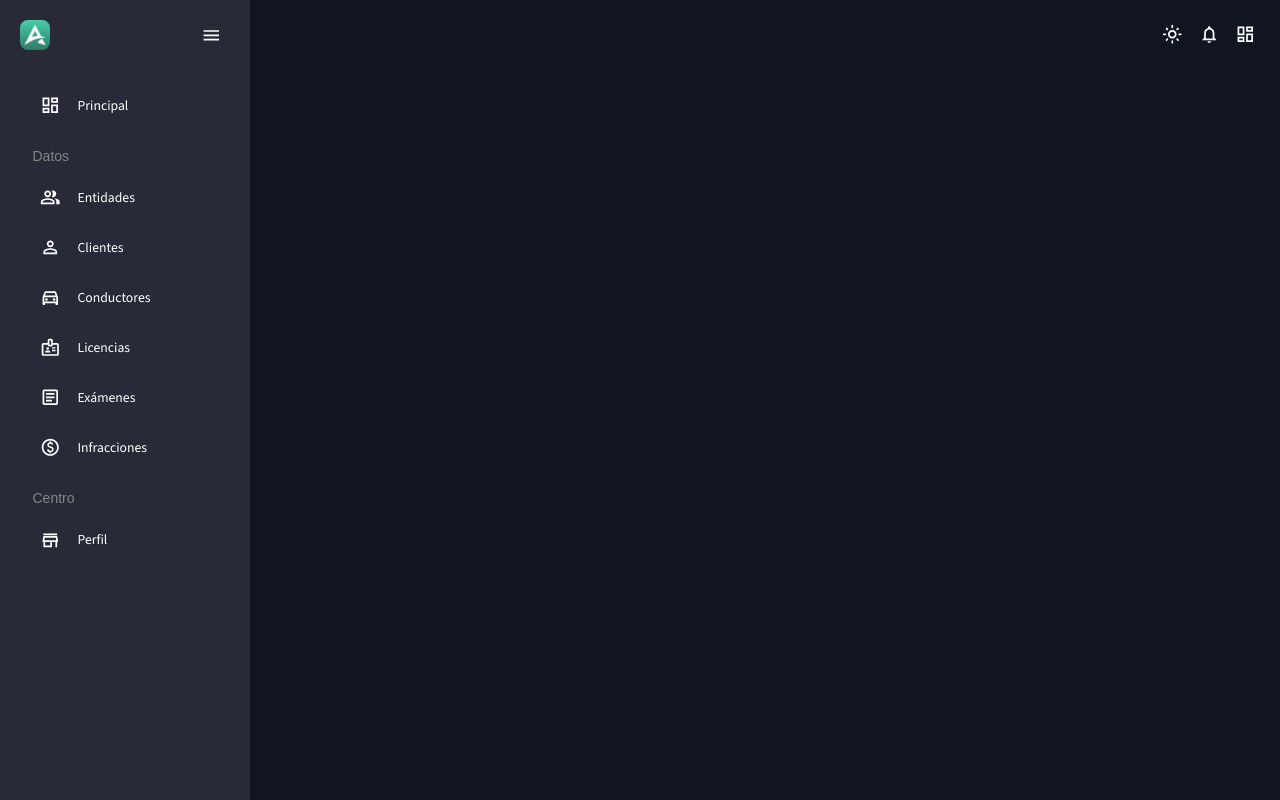
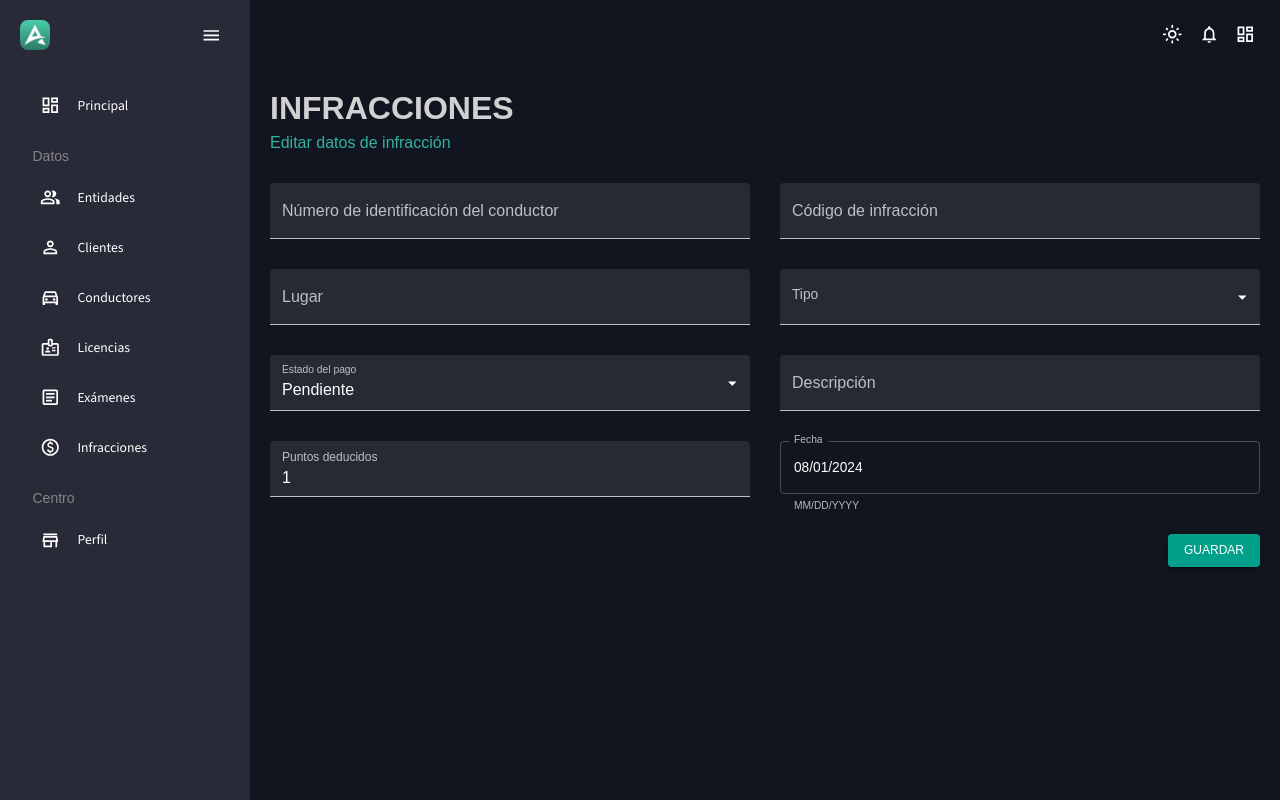
Before and after one commit to rafaelrdgz/licenses-management-system-frontend, a React (Vite) app: page /infractions/1/edit in a window 1280 px wide. Built offline with nearby package versions, Linux system fonts and the light colour scheme.

Commit message:
added infractionsForm

```diff
--- a/src/scenes/infractions/infractionsForm/index.jsx
+++ b/src/scenes/infractions/infractionsForm/index.jsx
@@ -1,11 +1,282 @@
-import React from 'react'
+import React from "react";
+import { Header, Select } from "../../../components";
+import { Box, Button, useMediaQuery } from "@mui/material";
+import { TextField } from "../../../components";
+import { Formik } from "formik";
+import * as yup from "yup";
+import { useState, useEffect } from "react";
+import MenuItem from "@mui/material/MenuItem";
+import FormControl from "@mui/material/FormControl";
+import { InputLabel } from "@mui/material";
+import { useParams, useNavigate } from "react-router-dom";
+import { AdapterDayjs } from "@mui/x-date-pickers/AdapterDayjs";
+import { LocalizationProvider } from "@mui/x-date-pickers/LocalizationProvider";
+import { DatePicker } from "@mui/x-date-pickers/DatePicker";
+import dayjs from "dayjs";
+import {
+  isValidIdDate,
+  isValidEntity,
+  isValidPersonID,
+} from "../../../utils/validations.js";
 
 function InfractionsForm() {
+  const [editing, setEditing] = useState(false);
+
+  const [info, setInfo] = useState({
+    driverId: "",
+    code: "",
+    date: dayjs(),
+    site: "",
+    description: "",
+    points: 1,
+    type: "",
+    paid: false,
+  });
+
+  const isNonMobile = useMediaQuery("(min-width:600px)");
+  const navigate = useNavigate();
+  const params = useParams();
+
+  //Se carga el examen de la bd y se asigna el valor con setInfo
+  const loadInfraction = async (id) => {
+    setEditing(true);
+  };
+
+  useEffect(() => {
+    if (params.id) {
+      loadInfraction(params.id);
+    }
+  }, [params.id]);
+
+  const initialValues = {
+    driverId: info.driverId,
+    code: info.code,
+    date: info.date,
+    site: info.site,
+    description: info.description,
+    points: info.points,
+    type: info.type,
+    paid: info.paid,
+  };
+
+  const checkoutSchema = yup.object().shape({
+    driverId: yup
+      .string()
+      .matches(
+        /^[0-9]+$/,
+        "El número de indentificación no debe contener letras"
+      )
+      .required("El número de indentificación es requerido")
+      .min(11, "El número de indentificación debe tener 11 dígitos")
+      .max(11, "El número de indentificación debe tener 11 dígitos")
+      .test(
+        "is-valid-id",
+        "El número de indentificación no es válido",
+        isValidIdDate
+      )
+      .test(
+        "is-valid-person",
+        "El número de identificación no se encuentra en el sistema",
+        isValidPersonID
+      ),
+    code: yup
+      .string()
+      .matches(/^[0-9]+$/, "El código debe ser un número")
+      .required("El código es requerido")
+      .min(6, "El código debe tener al menos 6 caracteres")
+      .max(16, "El código debe tener menos de 16 caracteres"),
+    description: yup
+      .string()
+      .required("La descripción es requerida")
+      .min(5, "La descripción debe tener al menos 5 caracteres")
+      .max(50, "La descripción debe tener menos de 50 caracteres"),
+    type: yup
+      .string()
+      .required("El tipo de infracción es requerido"),
+    site: yup
+      .string()
+      .required("El lugar es requerido")
+      .min(5, "La descripción debe tener al menos 5 caracteres")
+      .max(25, "La descripción debe tener menos de 25 caracteres"),
+    date: yup
+      .string()
+      .required("La fecha es requerida"),
+    points: yup
+      .number()
+      .required("Los puntos son requeridos")
+      .min(1, "Los puntos deben ser al menos 1")
+      .max(36, "Los puntos deben ser menos de 36"),
+    paid: yup
+      .boolean()
+      .required("El pago es requerido"),
+  });
+
+  const handleFormSubmit = async (values) => {
+    if (editing) {
+      //caso en q se edita un examen existente hay q actualizar en la bd
+    } else {
+      //aki va el caso en q se debe insertar el nuevo examen en la bd
+    }
+
+    console.log(values);
+    navigate("/infractions");
+  };
+
   return (
-    <div>
-
-    </div>
-  )
+    <Box m="20px">
+      <Header
+        title={"INFRACCIONES"}
+        subtitle={editing ? "Editar datos de infracción" : "Insertar nueva infracción"}
+      />
+      <Formik
+        onSubmit={handleFormSubmit}
+        initialValues={initialValues}
+        validationSchema={checkoutSchema}
+      >
+        {({
+          values,
+          errors,
+          touched,
+          handleBlur,
+          handleChange,
+          handleSubmit,
+        }) => (
+          <form onSubmit={handleSubmit}>
+            <Box
+              display="grid"
+              gap="30px"
+              gridTemplateColumns="repeat(4, minmax(0, 1fr))"
+              sx={{
+                "& > div": { gridColumn: isNonMobile ? undefined : "span 4" },
+              }}
+            >
+              <TextField
+                fullWidth
+                variant="filled"
+                type="text"
+                label="Número de identificación del conductor"
+                onBlur={handleBlur}
+                onChange={handleChange}
+                value={values.driverId}
+                name="driverId"
+                error={touched.driverId && errors.driverId}
+                helperText={touched.driverId && errors.driverId}
+                sx={{ gridColumn: "span 2" }}
+              />
+              <TextField
+                fullWidth
+                variant="filled"
+                type="text"
+                label="Código de infracción"
+                onBlur={handleBlur}
+                onChange={handleChange}
+                value={values.code}
+                name="code"
+                error={touched.code && errors.code}
+                helperText={touched.code && errors.code}
+                sx={{ gridColumn: "span 2" }}
+              />
+              <TextField
+                fullWidth
+                variant="filled"
+                type="text"
+                label="Lugar"
+                onBlur={handleBlur}
+                onChange={handleChange}
+                value={values.site}
+                name="site"
+                error={touched.site && errors.site}
+                helperText={touched.site && errors.site}
+                sx={{ gridColumn: "span 2" }}
+              />
+              <FormControl variant="filled" sx={{ gridColumn: "span 2" }}>
+                <InputLabel id="demo-simple-select-filled-label">
+                  Tipo
+                </InputLabel>
+                <Select
+                  onBlur={handleBlur}
+                  onChange={handleChange}
+                  value={values.type}
+                  name="type"
+                  error={touched.type && errors.type}
+                  helpertext={touched.type && errors.type}
+                >
+                  <MenuItem value={"Leve"}>Leve</MenuItem>
+                  <MenuItem value={"Grave"}>Grave</MenuItem>
+                  <MenuItem value={"Muy grave"}>Muy grave</MenuItem>
+                </Select>
+              </FormControl>
+              <FormControl variant="filled" sx={{ gridColumn: "span 2" }}>
+                <InputLabel id="demo-simple-select-filled-label">
+                  Estado del pago
+                </InputLabel>
+                <Select
+                  onBlur={handleBlur}
+                  onChange={handleChange}
+                  value={values.paid}
+                  name="paid"
+                  error={touched.paid && errors.paid}
+                  helpertext={touched.paid && errors.paid}
+                >
+                  <MenuItem value={true}>Pagado</MenuItem>
+                  <MenuItem value={false}>Pendiente</MenuItem>
+                </Select>
+              </FormControl>
+              <TextField
+                fullWidth
+                variant="filled"
+                type="text"
+                label="Descripción"
+                onBlur={handleBlur}
+                onChange={handleChange}
+                value={values.description}
+                name="description"
+                error={touched.description && errors.description}
+                helperText={touched.description && errors.description}
+                sx={{ gridColumn: "span 2" }}
+              />
+              <TextField
+                fullWidth
+                variant="filled"
+                type="number"
+                label="Puntos deducidos"
+                onBlur={handleBlur}
+                onChange={handleChange}
+                value={values.points}
+                name="points"
+                error={touched.points && errors.points}
+                helperText={touched.points && errors.points}
+                sx={{ gridColumn: "span 2" }}
+              />
+              <LocalizationProvider dateAdapter={AdapterDayjs}>
+                <DatePicker
+                  maxDate={dayjs()}
+                  label="Fecha"
+                  sx={{ gridColumn: "span 2" }}
+                  value={values.date}
+                  slotProps={{
+                    textField: {
+                      helperText: "MM/DD/YYYY",
+                    },
+                  }}
+                />
+              </LocalizationProvider>
+            </Box>
+            <Box
+              display="flex"
+              alignItems="center"
+              justifyContent="end"
+              mt="20px"
+            >
+              <Button type="submit" color="secondary" variant="contained">
+                Guardar
+              </Button>
+            </Box>
+          </form>
+        )}
+      </Formik>
+    </Box>
+  );
 }
 
-export default InfractionsForm
+export default InfractionsForm;
--- a/src/scenes/licenses/licensesForm/index.jsx
+++ b/src/scenes/licenses/licensesForm/index.jsx
@@ -12,7 +12,7 @@ import { AdapterDayjs } from "@mui/x-date-pickers/AdapterDayjs";
 import { LocalizationProvider } from "@mui/x-date-pickers/LocalizationProvider";
 import { DatePicker } from "@mui/x-date-pickers/DatePicker";
 import dayjs from "dayjs";
-import { isValidIdDate, isValidPersonID } from "../../../utils/validations.js";
+import { checkExamsDone, isValidIdDate, isValidPersonID } from "../../../utils/validations.js";
 import { useTheme } from "@emotion/react";
 
 function LicensesForm() {
@@ -59,19 +59,17 @@ function LicensesForm() {
     setEditing(true);
   };
 
-  const renewLicense = () =>{
+  const renewLicense = () => {
     setInfo((prevInfo) => ({
       ...prevInfo,
       expirationDate: info.issueDate.add(20, "year"),
       renewed: true,
     }));
     console.log(info);
-  }
+  };
 
   //funcion para obtener del back el id de licencia, debe retornar el string con el id
-  const getNewLicenseId = () =>{
-
-  }
+  const getNewLicenseId = () => {};
 
   useEffect(() => {
     if (params.id) {
@@ -82,7 +80,6 @@ function LicensesForm() {
         id: getNewLicenseId(),
       }));
     }
-
   }, [params.id]);
 
   const initialValues = {
@@ -112,6 +109,11 @@ function LicensesForm() {
         "is-valid-person",
         "El número de identificación no se encuentra en el sistema",
         isValidPersonID
+      )
+      .test(
+        "exams-done",
+        "La persona no tiene aprobados los exámenes",
+        checkExamsDone
       ),
     id: yup
       .string()
@@ -122,12 +124,8 @@ function LicensesForm() {
       .required("El número de licencia es requerido")
       .min(6, "El número de licencia debe tener 6 caracteres")
       .max(6, "El número de licencia debe tener 6 caracteres"),
-    type: yup.
-      string().
-      required("El tipo de entidad es requerido"),
-    category: yup
-      .string()
-      .required("El tipo de entidad es requerido"),
+    type: yup.string().required("El tipo de entidad es requerido"),
+    category: yup.string().required("El tipo de entidad es requerido"),
   });
 
   const handleFormSubmit = (values) => {
@@ -168,9 +166,16 @@ function LicensesForm() {
           editing ? "Editar datos de licencia" : "Insertar nueva licencia"
         }
       />
-      {editing && !info.renewed &&(<Button color="secondary" variant="contained" sx={{mb: '10px'}} onClick={renewLicense}>
+      {editing && !info.renewed && (
+        <Button
+          color="secondary"
+          variant="contained"
+          sx={{ mb: "10px" }}
+          onClick={renewLicense}
+        >
           Renovar licencia
-        </Button>)}
+        </Button>
+      )}
       <Formik
         onSubmit={handleFormSubmit}
         initialValues={initialValues}
--- a/src/utils/validations.js
+++ b/src/utils/validations.js
@@ -21,5 +21,10 @@ const isValidPersonID = (id) => {
   return true;
 }
 
+//hay q verificar en la bd si la persona ya realizo los 3 examenes para obtener licencia y en tal caso retornar true
+const checkExamsDone = (id) => {
+  return true;
+}
 
-export { isValidIdDate, isValidEntity, isValidPersonID };
+
+export { isValidIdDate, isValidEntity, isValidPersonID, checkExamsDone };
```
